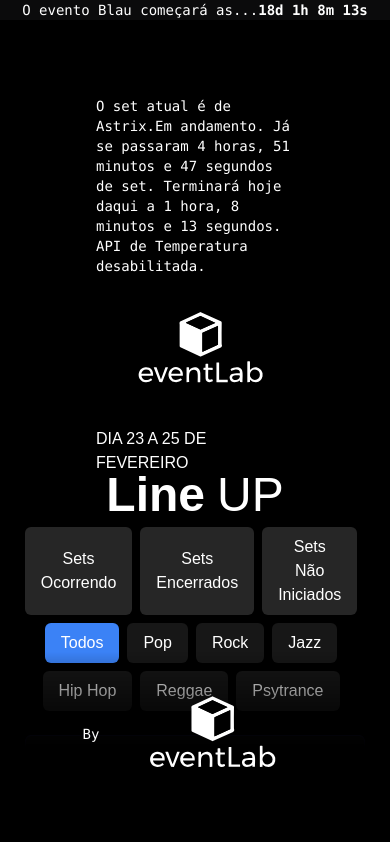
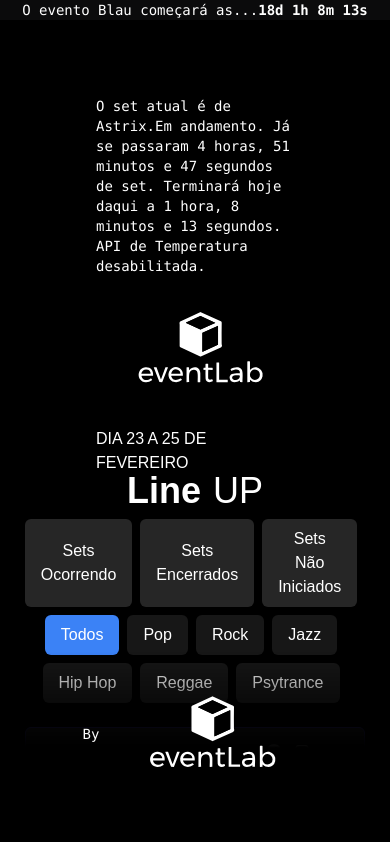
Before and after one commit to nrtsoftware/NEXT-TS---event---saas, a Next.js app: page / in a window 390 px wide. Shown: the top 842 px of the page. Built offline with nearby package versions, Linux system fonts and the light colour scheme; no server answers.

Commit message:
Mobile fixing

```diff
--- a/src/components/Title.tsx
+++ b/src/components/Title.tsx
@@ -9,9 +9,9 @@ const Title = (props: any) => {
     // console.log(secondText, 'second text')
     //const firstText = matches ? matches[0] : '';
     let JSX =
-        <div className="flex justify-center text-5xl font-bold">
+        <div className="flex justify-center text-4xl font-bold flex-wrap">
             <span>{firstText}</span>
-            <span className="font-thin text-5xl mt-auto pb-2 pl-3">{secondText}</span>
+            <span className="font-thin text-4xl mt-auto pb-2 pl-3">{secondText}</span>
         </div>
     return JSX;
 }
```
